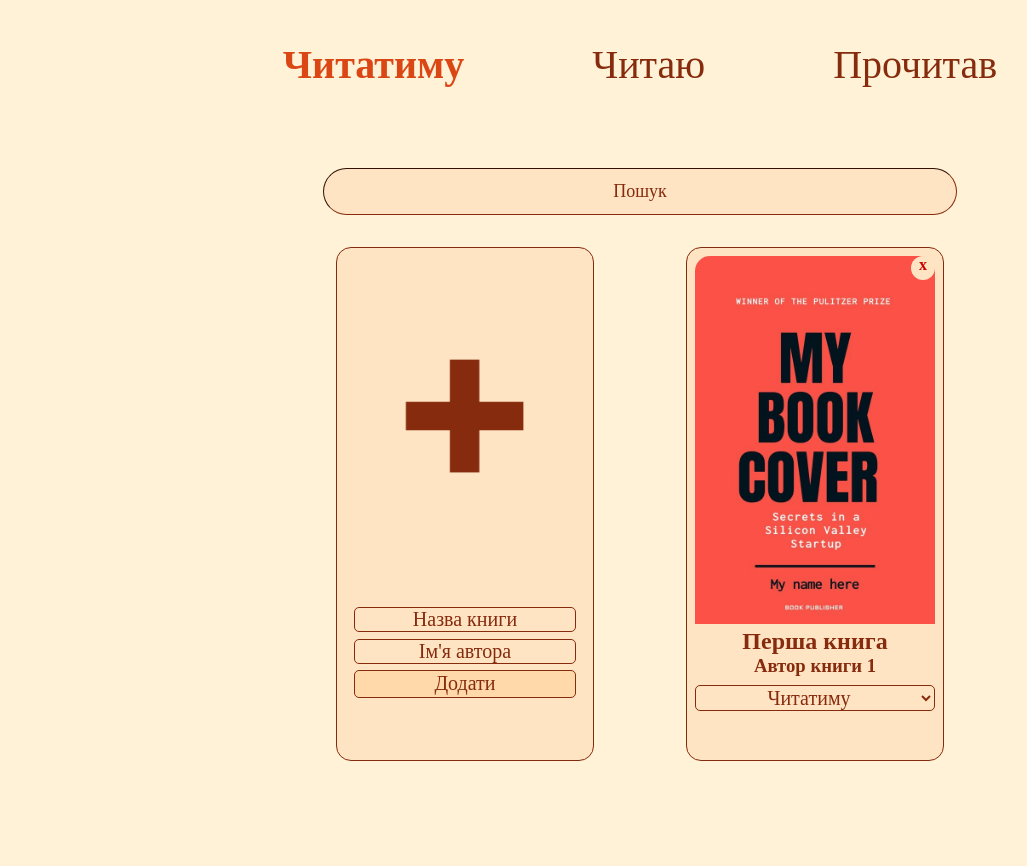
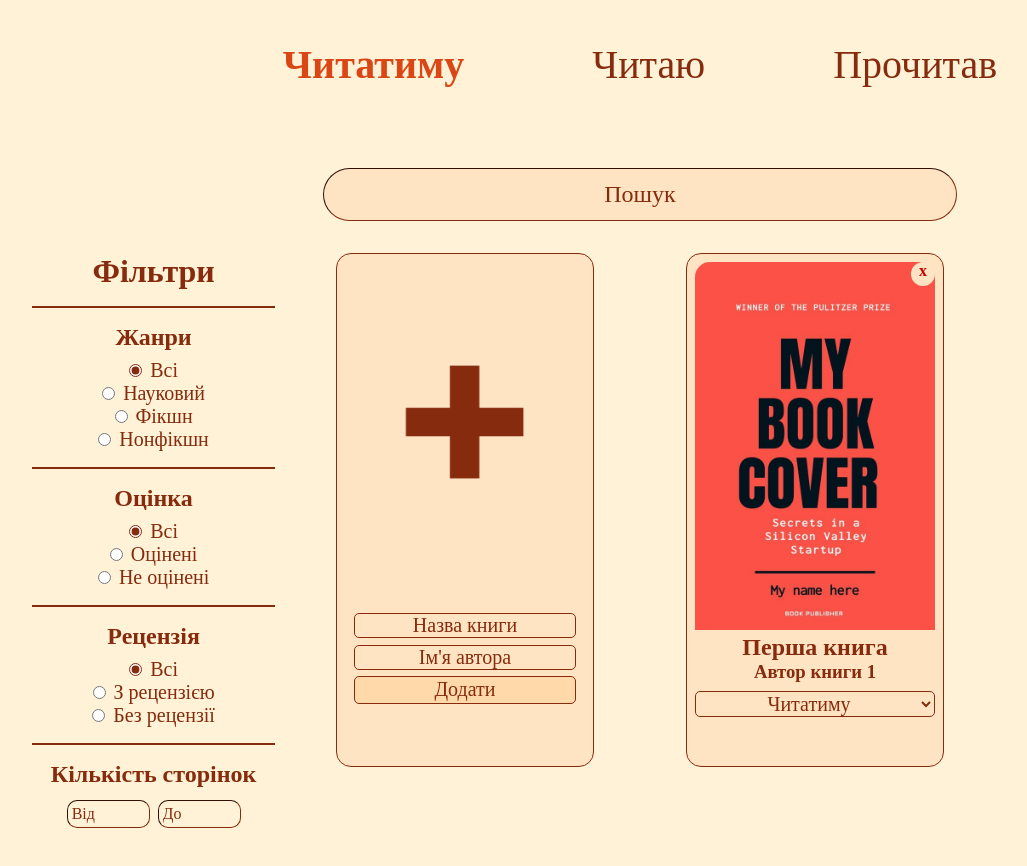
Before and after one commit to trunar/react-booklist-tracking-app-diploma, a React (Create React App) app: page / in a window 1280 px wide. Shown: the top 866 px of the page, without its empty margins (0-1027 px from the left). Built offline with nearby package versions, Linux system fonts and the light colour scheme; the HTML template or start-up script is replaced by a standard one; a web font is replaced by a local one.

Commit message:
Added filters to main page

```diff
--- a/src/components/Items.js
+++ b/src/components/Items.js
@@ -3,6 +3,34 @@ import Item from './Item'
 import AddItemCard from './AddItemCard'
 
 export class Items extends Component {
+    state = {
+        filterOption: 'all',
+        reviewFilterOption: 'all',
+        genreFilterOption: 'all',
+        minPageFilter: '',
+        maxPageFilter: ''
+    };
+
+    handleFilterChange = (filter) => {
+        this.setState({ filterOption: filter });
+    };
+
+    handleReviewFilterChange = (filter) => {
+        this.setState({ reviewFilterOption: filter });
+    };
+
+    handleGenreFilterChange = (filter) => {
+        this.setState({ genreFilterOption: filter });
+    };
+
+    handleMinPageFilterChange = (event) => {
+        this.setState({ minPageFilter: event.target.value });
+    };
+
+    handleMaxPageFilterChange = (event) => {
+        this.setState({ maxPageFilter: event.target.value });
+    };
+
     handleReadingStatusChange = (itemId, newStatus) => {
         const updatedItems = this.props.items.map(item => {
           if (item.id === itemId) {
@@ -23,15 +51,178 @@ export class Items extends Component {
 
     render() {
         const { items, activeStatus, searchText } = this.props;
-        const filteredItems = items.filter(item =>
-            (item.readingStatus === activeStatus) &&
+        const { filterOption, reviewFilterOption, genreFilterOption, minPageFilter, maxPageFilter } = this.state;
+
+        let filteredItemstemp = items.filter(item =>
+            (item.readingStatus === activeStatus)
+
+        );
+
+        filteredItemstemp = filteredItemstemp.filter(item =>
             (item.bookname.toLowerCase().includes(searchText.toLowerCase()) ||
             item.author.toLowerCase().includes(searchText.toLowerCase()))
         );
 
+        if (filterOption === 'rated') {
+            filteredItemstemp = filteredItemstemp.filter(item => item.rating && item.rating >= 1 && item.rating <= 5);
+        } else if (filterOption === 'unrated') {
+            filteredItemstemp = filteredItemstemp.filter(item => !item.rating || item.rating === 0);
+        }
+
+        if (reviewFilterOption === 'reviewed') {
+            filteredItemstemp = filteredItemstemp.filter(item => item.reviewText !== '');
+        } else if (reviewFilterOption === 'unreviewed') {
+            filteredItemstemp = filteredItemstemp.filter(item => item.reviewText === '');
+        }
+
+        if (genreFilterOption !== 'all') {
+            filteredItemstemp = filteredItemstemp.filter(item => item.genre === genreFilterOption);
+        }
+
+        if (minPageFilter !== '') {
+            const minPages = parseInt(minPageFilter);
+            filteredItemstemp = filteredItemstemp.filter(item => item.pagenum >= minPages);
+        }
+
+        if (maxPageFilter !== '') {
+            const maxPages = parseInt(maxPageFilter);
+            filteredItemstemp = filteredItemstemp.filter(item => item.pagenum <= maxPages);
+        }
+
+        const filteredItems = filteredItemstemp;
+
         return (
             <div className='maindiv'>
-                <div className='sidediv'></div>
+
+                <div className='sidediv'>
+                    <h1>Фільтри</h1>
+                    <hr></hr>
+                    <h2>Жанри</h2>
+                    <div>
+                        <label>
+                            <input
+                                type="radio"
+                                name="genreFilter"
+                                checked={genreFilterOption === 'all'}
+                                onChange={() => this.handleGenreFilterChange('all')}
+                            />
+                            Всі
+                        </label>
+                        <br />
+                        <label>
+                            <input
+                                type="radio"
+                                name="genreFilter"
+                                checked={genreFilterOption === 'науковий'}
+                                onChange={() => this.handleGenreFilterChange('науковий')}
+                            />
+                            Науковий
+                        </label>
+                        <br />
+                        <label>
+                            <input
+                                type="radio"
+                                name="genreFilter"
+                                checked={genreFilterOption === 'фікшн'}
+                                onChange={() => this.handleGenreFilterChange('фікшн')}
+                            />
+                            Фікшн
+                        </label>
+                        <br />
+                        <label>
+                            <input
+                                type="radio"
+                                name="genreFilter"
+                                checked={genreFilterOption === 'нонфікшн'}
+                                onChange={() => this.handleGenreFilterChange('нонфікшн')}
+                            />
+                            Нонфікшн
+                        </label>
+                    </div>
+                    <hr></hr>
+                    <h2>Оцінка</h2>
+                    <div>
+                        <label>
+                            <input
+                                type="radio"
+                                name="filter"
+                                checked={filterOption === 'all'}
+                                onChange={() => this.handleFilterChange('all')}
+                            />
+                            Всі
+                        </label>
+                        <br />
+                        <label>
+                            <input
+                                type="radio"
+                                name="filter"
+                                checked={filterOption === 'rated'}
+                                onChange={() => this.handleFilterChange('rated')}
+                            />
+                            Оцінені
+                        </label>
+                        <br />
+                        <label>
+                            <input
+                                type="radio"
+                                name="filter"
+                                checked={filterOption === 'unrated'}
+                                onChange={() => this.handleFilterChange('unrated')}
+                            />
+                            Не оцінені
+                        </label>
+                    </div>
+                    <hr></hr>
+                    <h2>Рецензія</h2>
+                    <div>
+                        <label>
+                            <input
+                                type="radio"
+                                name="reviewFilter"
+                                checked={reviewFilterOption === 'all'}
+                                onChange={() => this.handleReviewFilterChange('all')}
+                            />
+                            Всі
+                        </label>
+                        <br />
+                        <label>
+                            <input
+                                type="radio"
+                                name="reviewFilter"
+                                checked={reviewFilterOption === 'reviewed'}
+                                onChange={() => this.handleReviewFilterChange('reviewed')}
+                            />
+                            З рецензією
+                        </label>
+                        <br />
+                        <label>
+                            <input
+                                type="radio"
+                                name="reviewFilter"
+                                checked={reviewFilterOption === 'unreviewed'}
+                                onChange={() => this.handleReviewFilterChange('unreviewed')}
+                            />
+                            Без рецензії
+                        </label>
+                    </div>
+                    <hr></hr>
+                    <h2>Кількість сторінок</h2>
+                    <div className='pageNumForm'>
+                        <input
+                            type="number"
+                            value={minPageFilter}
+                            onChange={this.handleMinPageFilterChange}
+                            placeholder='Від'
+                        />
+                        <input
+                            type="number"
+                            value={maxPageFilter}
+                            onChange={this.handleMaxPageFilterChange}
+                            placeholder='До'
+                        />
+                    </div>
+                </div>
+
                 <main>
                     <AddItemCard onAddItem={this.props.onAddItem} />
                     {filteredItems.map(el => (
--- a/src/index.css
+++ b/src/index.css
@@ -36,9 +36,6 @@ header{
 .maindiv{
     display: flex;
 }
-.sidediv{
-    width: 20%;
-}
 main {
     display: flex;
     width: 50%;
@@ -49,6 +46,7 @@ main {
 .item {
     width: 15rem;
     min-height: 31rem;
+    max-height: 31rem;
     margin-bottom: 50px;
     border: solid #862B0D 1px;
     border-radius: 15px;
@@ -236,6 +234,7 @@ input:focus {
 .addItemCardInput {
     font-family: inherit;
     font-size: 1.25rem;
+    font-weight: 100;
     color: inherit;
     background: transparent;
     border: inherit;
@@ -287,7 +286,7 @@ input:focus {
     border-color: #862B0D;
     background: bisque;
     font: inherit;
-    font-size: large;
+    font-size: 1.5rem;
     color: inherit;
     width: 50%;
     text-align: center;
@@ -311,3 +310,40 @@ input:focus {
     margin: 0.5rem 0;
     transition: all 1s ease;
 }
+.sidediv{
+    width: 20%;
+    text-align: center;
+}
+.rightdiv {
+    text-align: left;
+}
+.sidediv hr {
+    margin-block: 1rem;
+    border:#862B0D solid 1px;
+}
+.sidediv h2 {
+    margin-bottom: 0.5rem;
+}
+.sidediv label input {
+    margin-right: 0.5rem;
+
+}
+.sidediv label {
+    font-size: 1.25rem;
+}
+.pageNumForm input {
+    font-family: inherit;
+    font-size: 1rem;
+    color: inherit;
+    background: transparent;
+    border-width: 1px;
+    border-color: #862B0D;
+    width: 30%;
+    border-radius: 10px;
+    font-weight: 500;
+    padding: 0.25rem;
+    margin: 0.25rem;
+}
+input[type='radio'] {
+    accent-color: #862B0D;
+}
```
